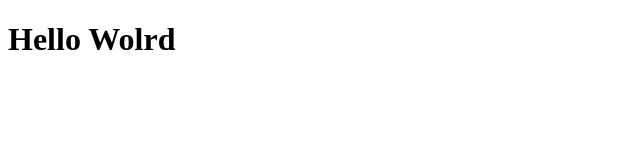
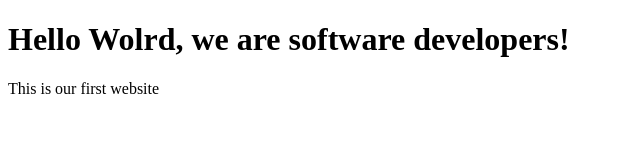
Before and after one commit to Mike47ip/MicroverseP1, a plain HTML site: page index.html in a window 1280 px wide. Shown: the whole page, without its empty margins (0-640 px from the left). Drawn offline with Linux system fonts and the light colour scheme.

Commit message:
Modified index.html file with some text

```diff
--- a/index.html
+++ b/index.html
@@ -1,15 +1,13 @@
 <!DOCTYPE html>
 <html lang="en">
-<head>
-    <meta charset="UTF-8">
-    <meta http-equiv="X-UA-Compatible" content="IE=edge">
-    <meta name="viewport" content="width=device-width, initial-scale=1.0">
+  <head>
+    <meta charset="UTF-8" />
+    <meta http-equiv="X-UA-Compatible" content="IE=edge" />
+    <meta name="viewport" content="width=device-width, initial-scale=1.0" />
     <title>Microverse Project 1</title>
-</head>
-<body>
-
-<h1>Hello Wolrd</h1>
-
-
-</body>
+  </head>
+  <body>
+    <h1>Hello Wolrd, we are software developers!</h1>
+    <p>This is our first website</p>
+  </body>
 </html>
```
